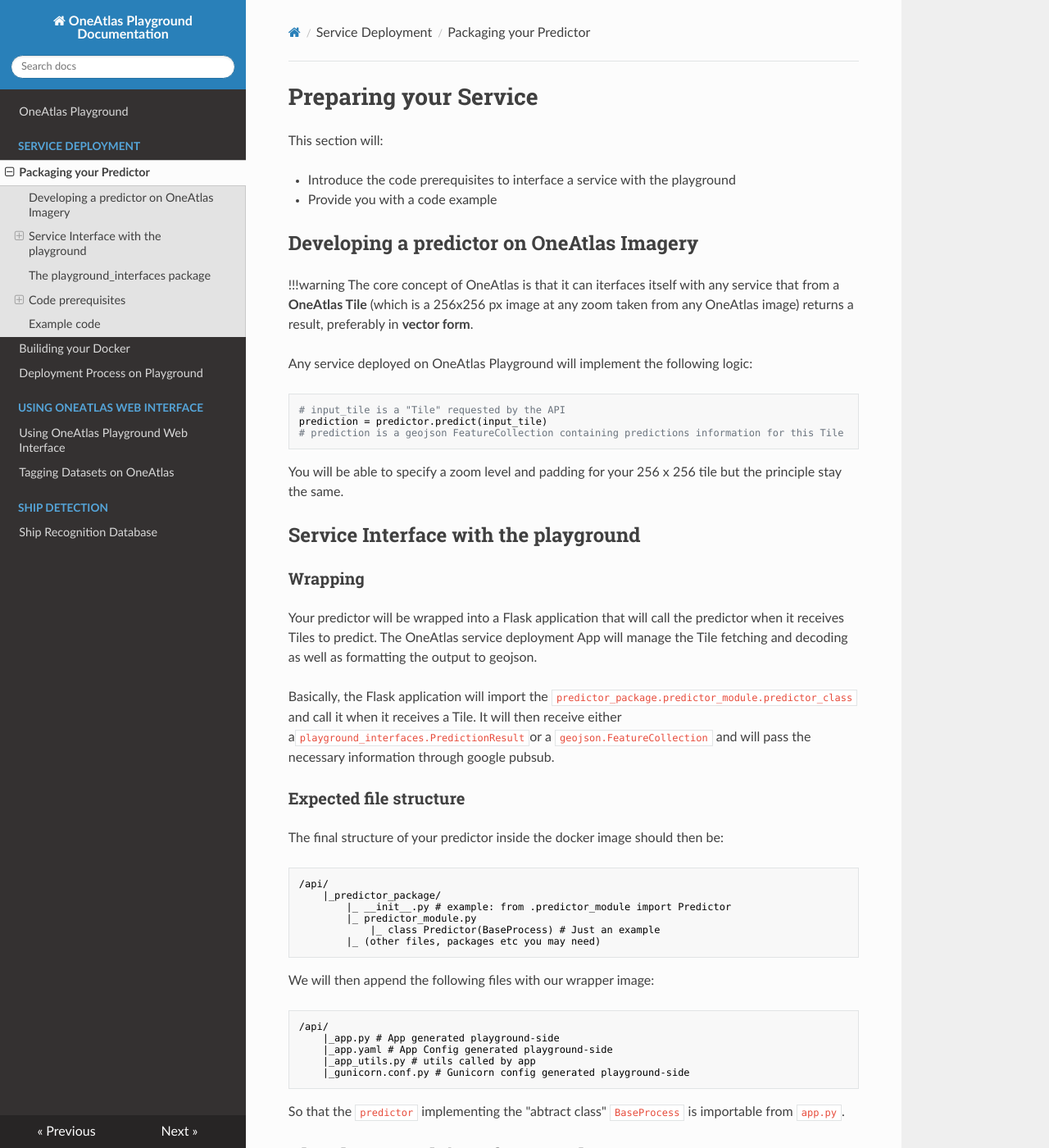
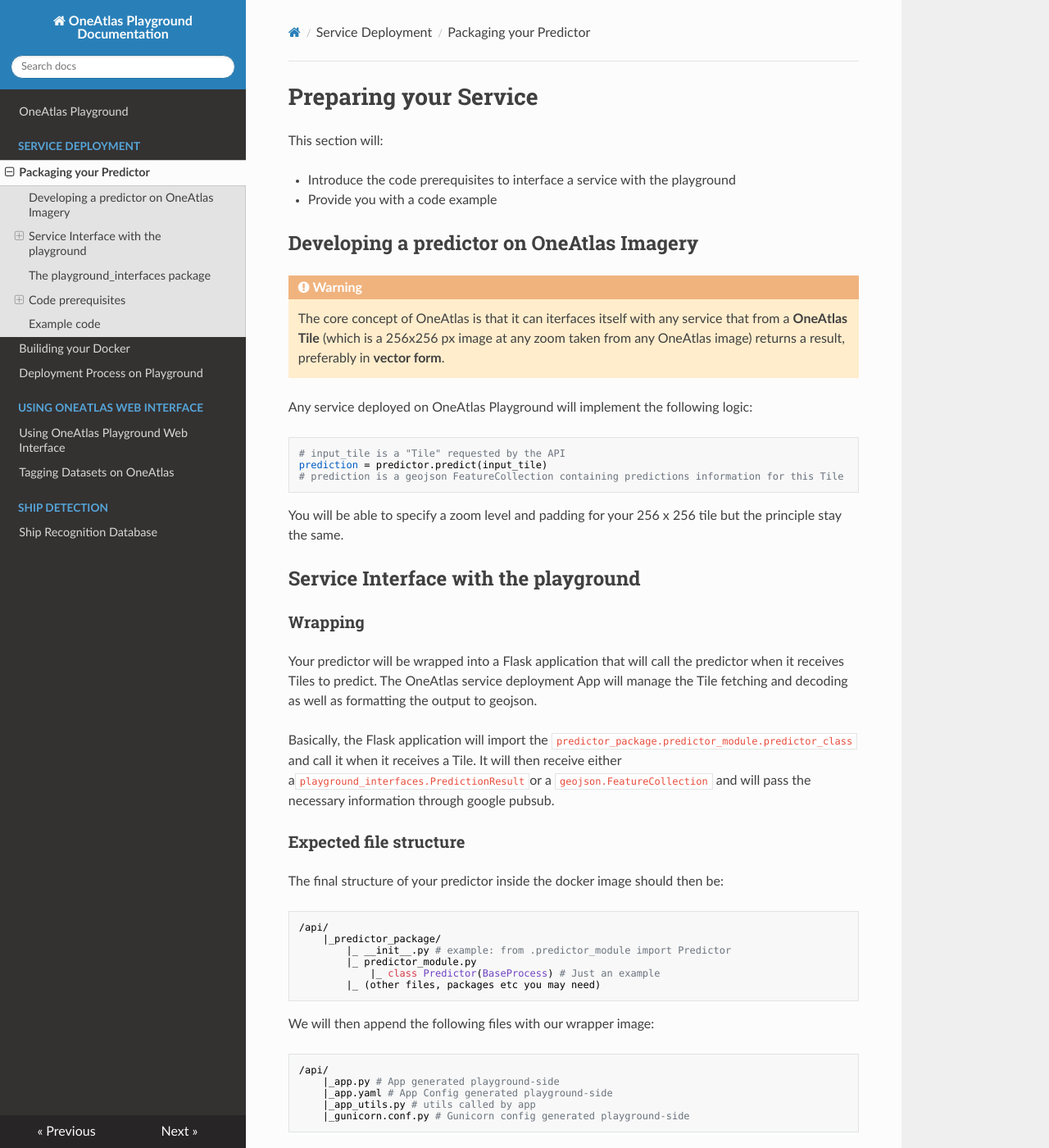
Before and after one commit to airbusgeo/playground-docs, an MkDocs documentation site: the page built from docs/service/packaging.md, in a window 1280 px wide and 1400 px high. Shown: the whole window at 82% size. Built offline with MkDocs 1.6.1, drawn with Linux system fonts in a browser that asks for light colours; nearby versions of some CDN libraries; old or Windows-style settings are respelled for this version of MkDocs; some of the changed text lies outside the part shown.

Commit message:
Update mkdocs.yml

```diff
--- a/mkdocs.yml
+++ b/mkdocs.yml
@@ -4,6 +4,19 @@ site_author: OneAtlas Playground
 repo_url: # TO FILL
 
 theme: readthedocs
+
+extra:
+  palette:
+    primary: 'indigo'
+    accent: 'indigo'
+  font:
+    text: 'Roboto'
+    code: 'Fira Mono'
+  logo: 'images/logo_airbus_A.png'
+
+markdown_extensions:
+  - admonition
+  - codehilite
 
 # Copyright
 copyright: 'Copyright &copy; 2017 - Airbus Defence and Space - Intelligence'
```
